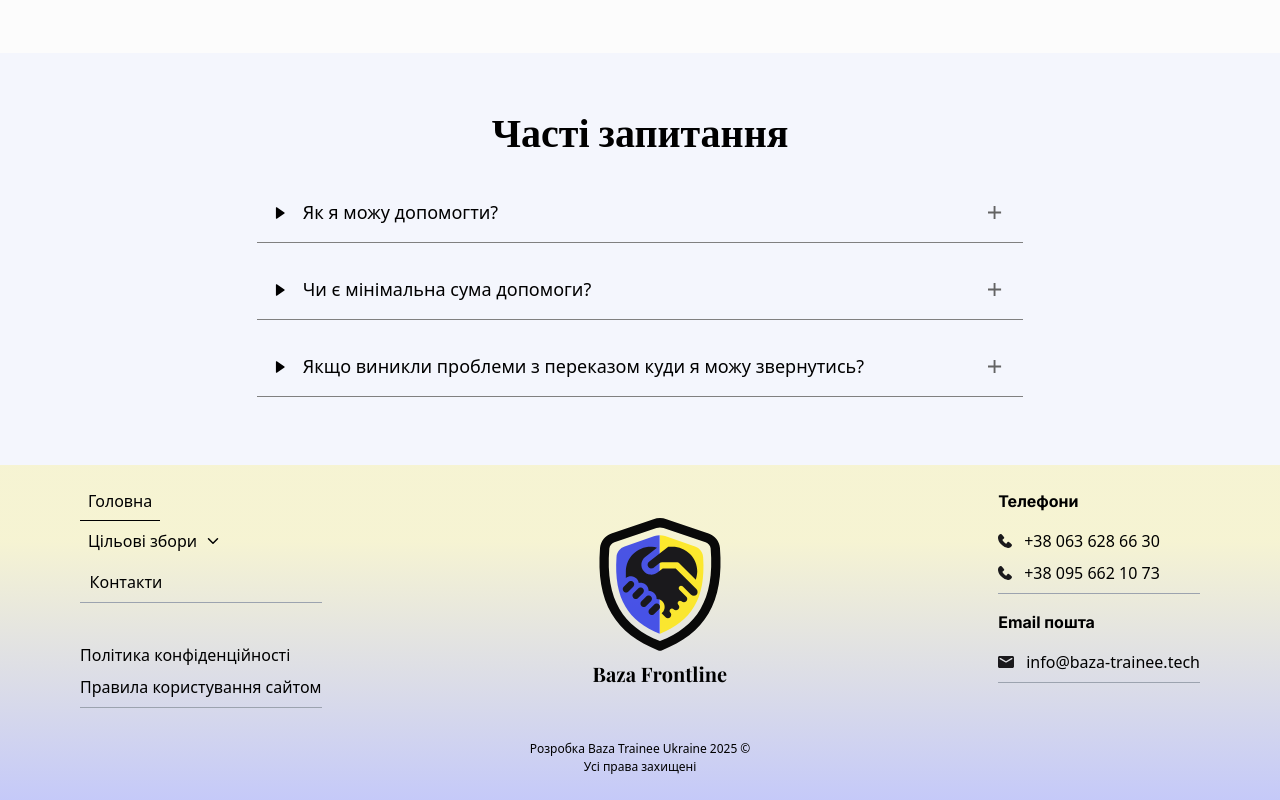
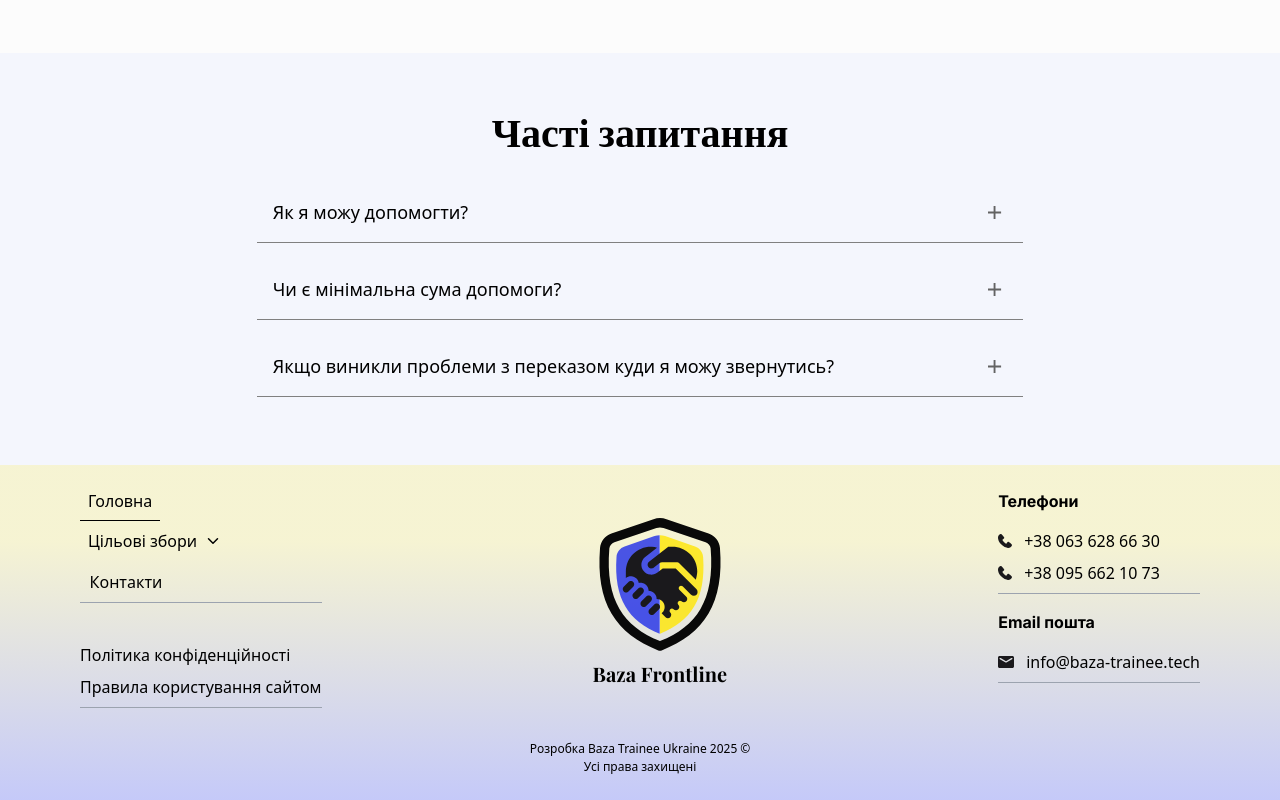
Before and after one commit to baza-trainee/baza-frontline, a React (Vite) app: page / in a window 1280 px wide. Shown: the part 2388-3188 px from the top of the page. Built offline with nearby package versions, Linux system fonts and the light colour scheme; a web font is replaced by a local one.

Commit message:
fix: hide marker in questions

```diff
--- a/src/components/home/Questions.tsx
+++ b/src/components/home/Questions.tsx
@@ -1,4 +1,3 @@
-import { BiSolidRightArrow } from 'react-icons/bi';
 import { questions } from '@/constants';
 import PlusImg from '/icons/plus.svg';
 
@@ -24,12 +23,11 @@ const Questions = () => {
         {questions.map((item) => (
           <details key={item.id} className='group w-full'>
             <summary
-              className='mx-auto mb-2 flex w-[80%] cursor-pointer items-center justify-between border-b-[1px] border-b-[gray] p-4 text-[14px] group-open:bg-[#E4EDFE] sm:text-[16px] md:text-[18px]'
+              className='mx-auto mb-2 flex w-[80%] cursor-pointer items-center justify-between border-b-[1px] border-b-[gray] p-4 text-[14px] group-open:bg-[#E4EDFE] sm:text-[16px] md:text-[18px] [&::-webkit-details-marker]:hidden'
               role='button'
               aria-expanded='false'
             >
               <span className='flex items-center gap-4 pr-4 text-[14px] font-[500] sm:text-[16px] md:text-[18px]'>
-                <BiSolidRightArrow className='arrow-icon text-sm' />
                 {item.question}
               </span>
               <span
--- a/src/index.css
+++ b/src/index.css
@@ -42,11 +42,3 @@ body.lock {
 details[open] .summary-icon {
   transform: rotate(45deg);
 }
-
-.arrow-icon {
-  transition: transform 0.3s ease;
-}
-
-details[open] .arrow-icon {
-  transform: rotate(90deg);
-}
```
